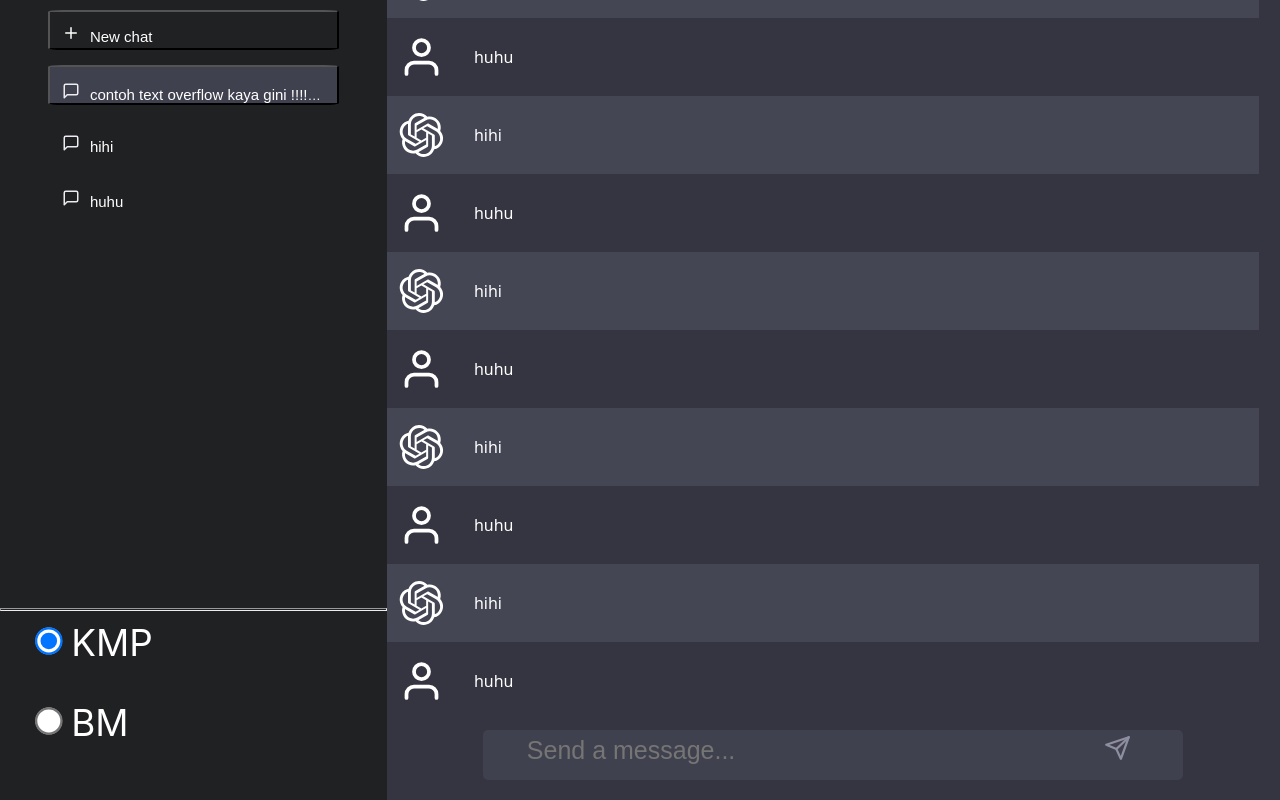
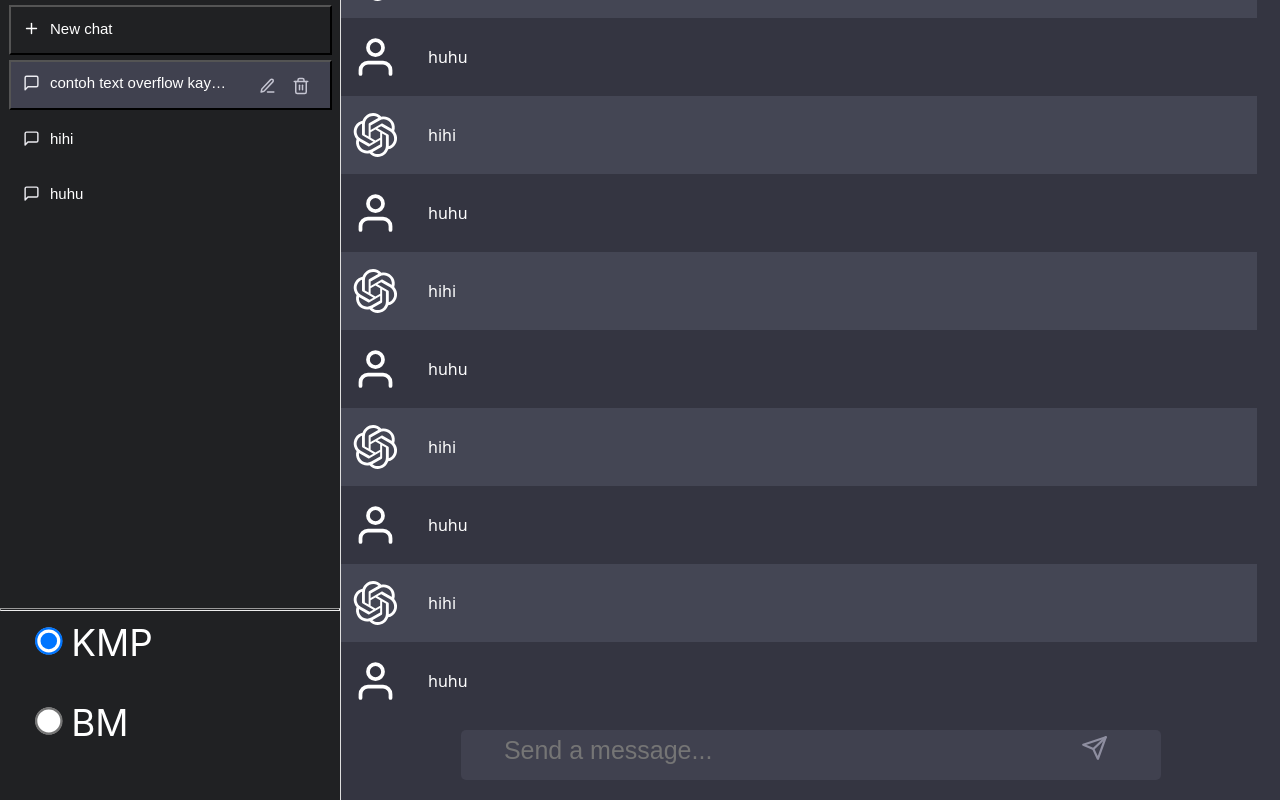
Before and after one commit to yansans/Tubes3_13521110, a React (Create React App) app: page / in a window 1280 px wide. Built offline with nearby package versions, Linux system fonts and the light colour scheme; the HTML template or start-up script is replaced by a standard one.

Commit message:
Implement history functionality

```diff
--- /dev/null
+++ b/src/Chat/AlgoOption.tsx
@@ -0,0 +1,27 @@
+import styles from './AlgoOption.module.css'
+import AlgoState from "./Interface/AlgoState"
+
+const AlgoOption = ({sendAlgoChange} : AlgoState) => {
+    return (
+        <>
+            <div className={styles.RadioButton}>
+            <input
+                type="radio"
+                name="option"
+                value="KMP"
+                onChange={(event) => sendAlgoChange(event)}
+                defaultChecked/>KMP
+            </div>
+            <div className={styles.RadioButton}>
+            <input
+                type="radio"
+                name="option"
+                value="BM"
+                onChange={(event) => sendAlgoChange(event)}
+                />BM
+            </div>
+        </>
+    );
+};
+
+export default AlgoOption;
--- a/src/Chat/Chat.tsx
+++ b/src/Chat/Chat.tsx
@@ -12,7 +12,7 @@ const Chat = ({chatMessages} : ChatInterface) => {
 
     return (
         <div className={styles.ChatColumn}>
-            {chatMessages.map((msg, i) => (
+            {chatMessages && chatMessages.map((msg, i) => (
                 <div className={i%2 === 0 ? styles.ChatRight : styles.ChatLeft} key={i}>
                     <div style={{ display: 'flex'}}>
                         <img className={styles.ChatUserIcon} src={i%2 === 0 ? person : logo} alt=""></img>
--- a/src/Chat/History.module.css
+++ b/src/Chat/History.module.css
@@ -1,39 +1,48 @@
 .HistoryContainer {
     border-right: 1px solid #dfdfdf;
-    width: 100%;
+    width: 340px;
     background-color: #202123;
 }
 .HistoryLog {
-    height: 75%;
+    height: 75vh;
     background-color: #202123;
     overflow-y: auto;
 }
 .HistoryButton {
+    position: relative;
     background: transparent;
-    margin-bottom: 5px;
-    margin-top: 10px;
-    width: 75%;
+    margin-top: 5px;
+    width: 95%;
     padding: 12px;
     color: white;
-    height: 40px;
+    height: 50px;
     text-align: left;
+}
+.HistoryName {
+    position: absolute;
+    margin-left: 10px;
+    font-size: 15px;
+    padding-right: 10px;
+    width: 180px;
     overflow: hidden;
     white-space: nowrap;
     text-overflow: ellipsis;
-    border-radius: 5%;
+    background: transparent;
+    border-color: #175ed9;
+    color: white;
 }
-.HistoryName {
-    margin-left: 10px;
-    font-size: 15px;
+.EditButton {
+    background: transparent;
+    border-color: transparent;
+    float: right;
 }
-.RadioButton {
-    position: relative;
-    width: 100px;
-    height: 10%;
-    text-align: left;
-    color: white;
-    zoom: 230%;
-    margin-left: 10px;
+.HistoryButton:hover {
+    background-color: #2a2b32;
+    background: #2a2b32;
+}
+.EditButton:hover {
+    background-color: #202123;
+    background: #202123;
 }
 .HistoryLog::-webkit-scrollbar {
     width: 10px;
--- a/src/Chat/History.tsx
+++ b/src/Chat/History.tsx
@@ -3,33 +3,55 @@ import plus from './img/plus.svg'
 import chat from './img/chat.svg'
 import rename from './img/rename.svg'
 import deleting from './img/deleting.svg'
-import { useState } from "react";
-import AlgoInputInterface from './Interface/AlgoInputInterface'
+import check from './img/check.svg'
+import HistoryState from './Interface/HistoryState'
+import AlgoOption from './AlgoOption'
+import { useState, useRef } from 'react'
 
-const exampleHistory : String[] = ['contoh text overflow kaya gini !!!! !! ! ! ! !', 'hihi', 'huhu'];
-const History = ({sendAlgoChange} : AlgoInputInterface) => {
-    const [selectedHistory, setSelectedHistory] : [Number, any] = useState(0);
-    const handleHistoryChange = (idx : Number) => {
-        setSelectedHistory(idx);
+const History = ({selectedHistory,
+                    history,
+                    sendAlgoChange,
+                    handleHistoryChange,
+                    newHistory,
+                    renameHistory,
+                    deleteHistory
+                } : HistoryState) => {
+    const renameRef = useRef<HTMLInputElement>(null);
+    const [renaming, setRenaming] : [boolean, any] = useState(false);
+    const [renameName, setRenameName] : [string, any] = useState("");
+
+    const enableRenaming = (name : string) => {
+        setRenameName(name);
+        setRenaming(true);
     }
 
-    const [history, setHistory] : [String[], any] = useState(exampleHistory);
-    const newHistory = () => {
-        setHistory([...history, new Date().toLocaleDateString() + " " + new Date().toTimeString()]);
+    const renameSubmit = () => {
+        renameHistory(renameName);
+        setRenaming(false);
+    };
+
+    const enterSubmit = (event : React.KeyboardEvent<HTMLInputElement>) => {
+        if (event.key === 'Enter') {
+            renameSubmit();
+        }
     }
 
-
-    function editHistory (idx : Number)  {
-        return idx == selectedHistory ? (
-            <a>
-                <button style={{background:"transparent", borderColor:"transparent"}}>
-                    <img src={rename} style={{zoom:"1750%"}}></img>
-                </button>
-                <button style={{background:"transparent", borderColor:"transparent"}}>
-                    <img src={deleting} style={{zoom:"1750%"}}></img>
-                </button>
-            </a>
-        ) : null;
+    const historyName = (name : string, idx : number) => {
+        return (
+            renaming && idx === selectedHistory ? (
+                <input className={styles.HistoryName}
+                    type="text"
+                    value={renameName}
+                    ref={renameRef}
+                    onChange={(event) => setRenameName(event.target.value)}
+                    onFocus={() => console.log("test")}
+                    onBlur={renameSubmit}
+                    onKeyDown={(event) => enterSubmit(event)}
+                    />
+            ) : (
+                <label className={styles.HistoryName}>{name}</label>
+            )
+        )
     }
 
     return (
@@ -40,14 +62,28 @@ const History = ({sendAlgoChange} : AlgoInputInterface) => {
                     <img src={plus} style={{zoom:"1750%"}} alt="new"></img>
                     <label className={styles.HistoryName}>New chat</label>
                 </button>
-                {history.map((name, i) => (
+                {history.map((name, idx) => (
                     <button className={styles.HistoryButton}
-                        key={i}
-                        style={i == selectedHistory ? {backgroundColor:"#40414F"} : {borderColor:"transparent"}}
-                        onClick={() => handleHistoryChange(i)}>
+                        key={idx}
+                        style={idx === selectedHistory ? {backgroundColor:"#40414F"} : {borderColor:"transparent"}}
+                        onClick={() => handleHistoryChange(idx)}>
                         <img src={chat} style={{zoom:"1750%"}} alt="history"></img>
-                        <label className={styles.HistoryName}>{name}</label>
-                        {editHistory(i)}
+                        {historyName(name, idx)}
+                        {(idx === selectedHistory) ?
+                        <>
+                            <button className={styles.EditButton} onClick={deleteHistory}>
+                                <img src={deleting} style={{zoom:"1750%"}} alt="delete"/>
+                            </button>
+                            {renaming ?
+                                <button className={styles.EditButton} onClick={renameSubmit}>
+                                    <img src={check} style={{zoom:"7%"}} alt="renamesubmit"/>
+                                </button> :
+                                <button className={styles.EditButton} onClick={() => enableRenaming(name)}>
+                                    <img src={rename} style={{zoom:"1750%"}} alt="rename"/>
+                                </button>
+                            }
+
+                        </> : ""}
                     </button>
                 ))}
             </div>
@@ -55,22 +91,7 @@ const History = ({sendAlgoChange} : AlgoInputInterface) => {
                 color: 'black',
                 height: 1,
             }}/>
-            <div className={styles.RadioButton}>
-                <input
-                    type="radio"
-                    name="option"
-                    value="KMP"
-                    onChange={(event) => sendAlgoChange(event)}
-                    defaultChecked/>KMP
-            </div>
-            <div className={styles.RadioButton}>
-                <input
-                    type="radio"
-                    name="option"
-                    value="BM"
-                    onChange={(event) => sendAlgoChange(event)}
-                    />BM
-            </div>
+            <AlgoOption sendAlgoChange={sendAlgoChange}/>
         </div>
     );
 };
--- a/src/Chat/Interface/AlgoInputInterface.ts
+++ b/src/Chat/Interface/AlgoState.ts
@@ -1,6 +1,6 @@
 
-interface AlgoInputInterface {
+interface AlgoState {
     sendAlgoChange : (event : React.ChangeEvent<HTMLInputElement>) => void;
 }
 
-export default AlgoInputInterface;
+export default AlgoState;
--- a/src/Chat/Interface/ChatInputInterface.ts
+++ b/src/Chat/Interface/ChatInputInterface.ts
@@ -1,6 +1,6 @@
 
 interface ChatInputInterface {
-    sendNewMessage : (message : String) => void;
+    sendNewMessage : (message : string) => void;
 }
 
 export default ChatInputInterface;
--- /dev/null
+++ b/src/Chat/Interface/HistoryState.ts
@@ -0,0 +1,12 @@
+
+interface HistoryState {
+    selectedHistory : number;
+    history : string[];
+    sendAlgoChange : (event : React.ChangeEvent<HTMLInputElement>) => void;
+    handleHistoryChange : (idx : number) => void;
+    newHistory : () => void;
+    deleteHistory : () => void;
+    renameHistory : (name : string) => void;
+}
+
+export default HistoryState;
--- a/src/Chat/index.tsx
+++ b/src/Chat/index.tsx
@@ -4,30 +4,65 @@ import History from './History';
 import styles from './Index.module.css'
 import { useState } from "react";
 
-
-const exampleChat : String[] = ['Lorem Ipsum is simply dummy text of the printing and typesetting industry. Lorem Ipsum has been the industrys standard dummy text ever since the 1500s, when an unknown printer took a galley of type and scrambled it to make a type specimen book. It has survived not only five centuries, but also the leap into electronic typesetting, remaining essentially unchanged. It was popularised in the 1960s with the release of Letraset sheets containing Lorem Ipsum passages, and more recently with desktop publishing software like Aldus PageMaker including versions of Lorem Ipsum',
-'hihi', 'huhu', 'hihi', 'huhu', 'hihi', 'huhu', 'hihi', 'huhu', 'hihi', 'huhu'];
+const exampleChat : string[][] = [
+    ['Lorem Ipsum is simply dummy text of the printing and typesetting industry. Lorem Ipsum has been the industrys standard dummy text ever since the 1500s, when an unknown printer took a galley of type and scrambled it to make a type specimen book. It has survived not only five centuries, but also the leap into electronic typesetting, remaining essentially unchanged. It was popularised in the 1960s with the release of Letraset sheets containing Lorem Ipsum passages, and more recently with desktop publishing software like Aldus PageMaker including versions of Lorem Ipsum', 'hihi', 'huhu', 'hihi', 'huhu', 'hihi', 'huhu', 'hihi', 'huhu', 'hihi', 'huhu'],
+    ['aaaa', 'iiii', 'uuuu', 'uuuuu'],
+    ['uweeeee']];
+const exampleHistory : string[] = ['contoh text overflow kaya gini !!!! !! ! ! ! !', 'hihi', 'huhu'];
 
 const ChatGPT = () => {
     // Chat.tsx
-    const [chatMessages, setChatMessages] : [String[], any] = useState(exampleChat);
-    const addMessage = (message : String) => {
-        setChatMessages([...chatMessages, message]);
+    const [chatMessages, setChatMessages] : [string[][], any] = useState(exampleChat);
+    const addMessage = (message : string) => {
+        const chatCopy = [...chatMessages]
+        chatCopy[selectedHistory] = [...chatCopy[selectedHistory], message];
+        setChatMessages(chatCopy);
     };
 
+    // History.tsx history
+    const [selectedHistory, setSelectedHistory] : [number, any] = useState(0);
+    const handleHistoryChange = (idx : number) => {
+        setSelectedHistory(idx);
+    }
+
+    const [history, setHistory] : [string[], any] = useState(exampleHistory);
+    const newHistory = () => {
+        setHistory([new Date().toLocaleDateString() + " " + new Date().toTimeString(), ...history]);
+        setChatMessages([[], ...chatMessages]);
+        setSelectedHistory(0);
+    }
+
+    const deleteHistory = () => {
+        setHistory([...history.slice(0, selectedHistory), ...history.slice(selectedHistory+1)]);
+        setChatMessages([...chatMessages.slice(0, selectedHistory), ...chatMessages.slice(selectedHistory+1)]);
+    }
+
+    const renameHistory = (name : string) => {
+        history[selectedHistory] = name;
+    }
+
     // History.tsx algo
-    const [selectedAlgo, setSelectedAlgo] : [String, any] = useState("KMP");
+    const [selectedAlgo, setSelectedAlgo] : [string, any] = useState("KMP");
     const handleAlgoChange = (event : React.ChangeEvent<HTMLInputElement>) => {
         const newVal = event.target.value
         setSelectedAlgo(event.target.value);
         addMessage("Algorithm use : " + newVal);
     };
 
+    // main HTML element
     return (
         <div className={styles.IndexContainer}>
-            <History sendAlgoChange={handleAlgoChange}/>
+            <History
+                selectedHistory={selectedHistory}
+                history={history}
+                sendAlgoChange={handleAlgoChange}
+                handleHistoryChange={handleHistoryChange}
+                newHistory={newHistory}
+                deleteHistory={deleteHistory}
+                renameHistory={renameHistory}
+                />
             <div className={styles.ChatContainer}>
-                <Chat chatMessages = {chatMessages}/>
+                <Chat chatMessages={chatMessages[selectedHistory]}/>
                 <div className={styles.ChatInputContainer}>
                     <ChatInput sendNewMessage={addMessage}/>
                 </div>
```
Also changed, not shown: src/Chat/AlgoOption.module.css (added, +9 -0 lines), src/Chat/img/check.svg (added).
